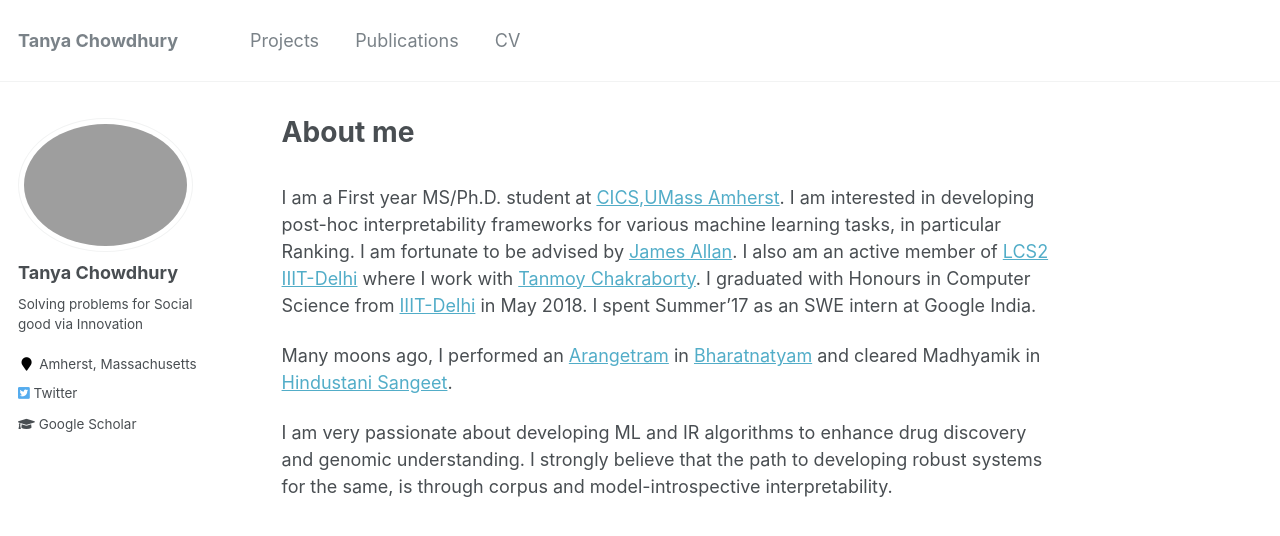
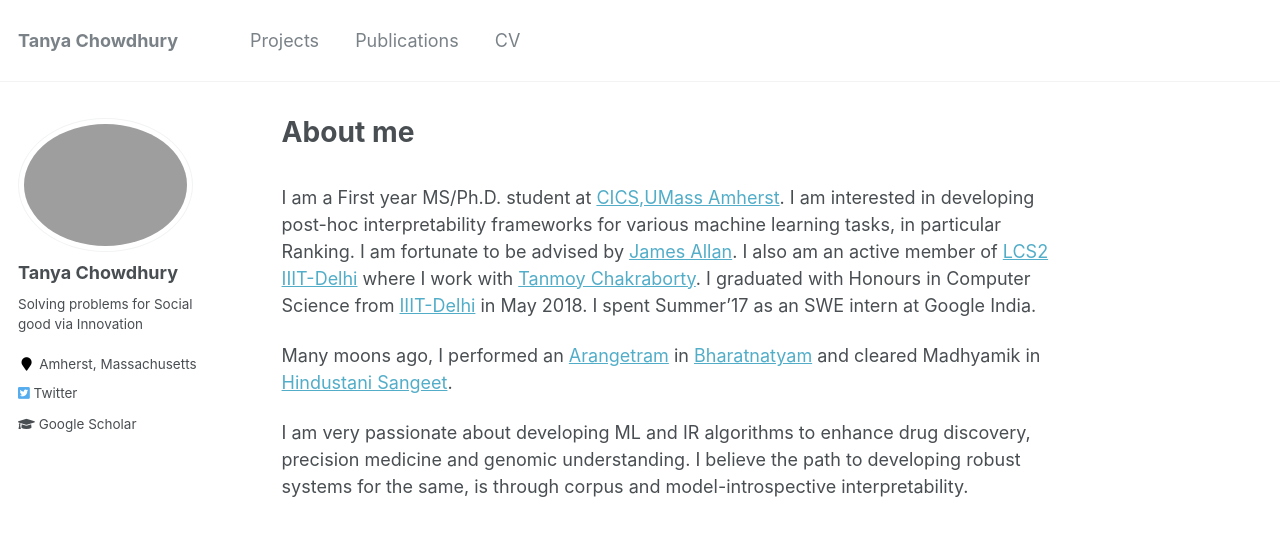
Before and after one commit to TaKneeAa/TaKneeAa.github.io, a Jekyll site: the page built from _pages/about.md, in a window 1280 px wide. Shown: the top 536 px of the page. Built offline with Jekyll 4.4.1, drawn with Linux system fonts in a browser that asks for light colours.

```diff
--- a/_pages/about.md
+++ b/_pages/about.md
@@ -58,4 +58,4 @@ I am a First year MS/Ph.D. student at [CICS,UMass Amherst](https://www.cics.umas
 
  Many moons ago, I performed an [Arangetram](https://en.wikipedia.org/wiki/Arangetram) in [Bharatnatyam](https://en.wikipedia.org/wiki/Bharatanatyam) and cleared Madhyamik in [Hindustani Sangeet](https://en.wikipedia.org/wiki/Hindustani_classical_music).
 
-I am very passionate about developing ML and IR algorithms to enhance drug discovery and genomic understanding. I strongly believe that the path to developing robust systems for the same, is through corpus and model-introspective interpretability.
+I am very passionate about developing ML and IR algorithms to enhance drug discovery, precision medicine and genomic understanding. I believe the path to developing robust systems for the same, is through corpus and model-introspective interpretability.
```
Also changed, not shown: _pages/cv.md (+1 -1 lines), 2 other files.
